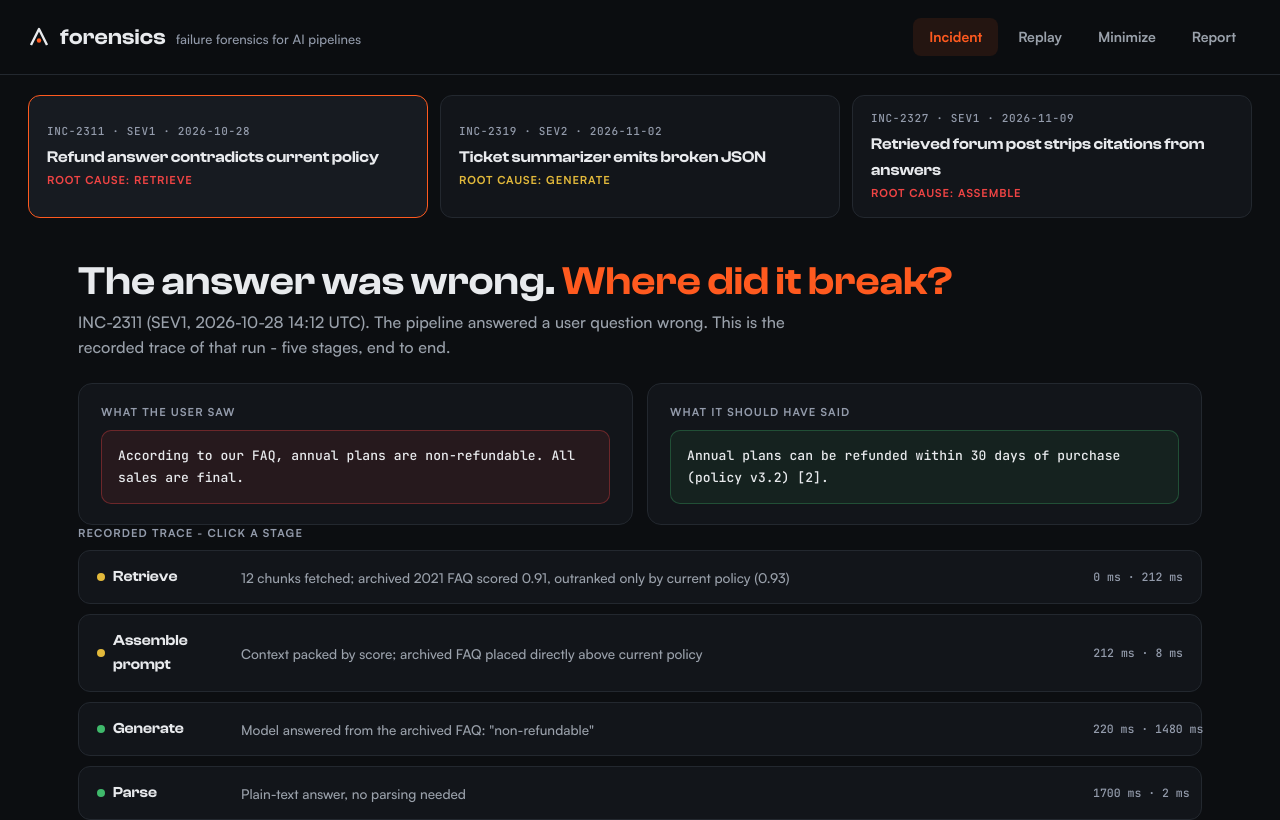
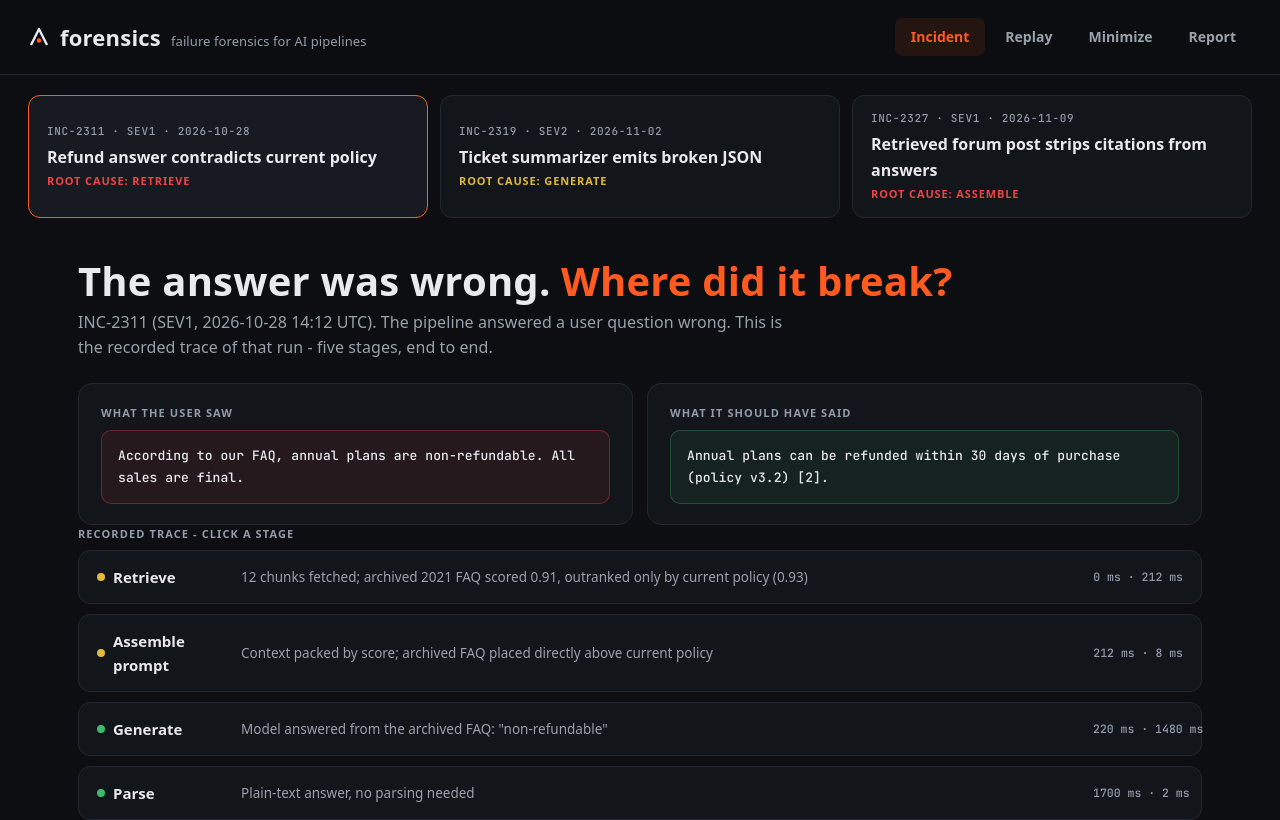
Before and after one commit to Aditya2375/forensics, a website: page docs/index.html in a window 1280 px wide. Shown: the top 820 px of the page. Drawn offline with Linux system fonts and the light colour scheme; a web font is replaced by a local one.

Commit message:
web: drop redistributed Fontshare fonts, render UI text in the system font stack

```diff
--- a/docs/style.css
+++ b/docs/style.css
@@ -1,9 +1,4 @@
 /* forensics - dark instrument panel. One accent, real fonts, deliberate motion. */
-@font-face { font-family: 'Clash Display'; src: url('./fonts/clash-display-500.woff2') format('woff2'); font-weight: 500; font-display: swap; }
-@font-face { font-family: 'Clash Display'; src: url('./fonts/clash-display-600.woff2') format('woff2'); font-weight: 600; font-display: swap; }
-@font-face { font-family: 'Satoshi'; src: url('./fonts/satoshi-400.woff2') format('woff2'); font-weight: 400; font-display: swap; }
-@font-face { font-family: 'Satoshi'; src: url('./fonts/satoshi-500.woff2') format('woff2'); font-weight: 500; font-display: swap; }
-@font-face { font-family: 'Satoshi'; src: url('./fonts/satoshi-700.woff2') format('woff2'); font-weight: 700; font-display: swap; }
 @font-face { font-family: 'JetBrains Mono'; src: url('./fonts/jetbrains-mono.woff2') format('woff2'); font-weight: 100 800; font-display: swap; }
 
 :root {
@@ -18,8 +13,8 @@
   --ok: #3fb96b;
   --warn: #e2b93b;
   --fail: #ef4444;
-  --display: 'Clash Display', 'Satoshi', system-ui, sans-serif;
-  --sans: 'Satoshi', system-ui, sans-serif;
+  --display: system-ui, -apple-system, 'Segoe UI', Roboto, 'Helvetica Neue', Arial, sans-serif;
+  --sans: system-ui, -apple-system, 'Segoe UI', Roboto, 'Helvetica Neue', Arial, sans-serif;
   --mono: 'JetBrains Mono', ui-monospace, monospace;
   --ease-out: cubic-bezier(.16,1,.3,1);
   --ease-in: cubic-bezier(.55,0,.75,0);
--- a/scripts/build-web.mjs
+++ b/scripts/build-web.mjs
@@ -35,8 +35,6 @@ for (const f of readdirSync(join(ROOT, 'src/web/fonts'))) {
 }
 
 for (const f of ['app.js', 'index.html', 'style.css',
-  'fonts/clash-display-500.woff2', 'fonts/clash-display-600.woff2',
-  'fonts/satoshi-400.woff2', 'fonts/satoshi-500.woff2', 'fonts/satoshi-700.woff2',
   'fonts/jetbrains-mono.woff2']) {
   if (!existsSync(join(DOCS, f))) throw new Error(`docs build missing ${f}`);
 }
--- a/src/web/style.css
+++ b/src/web/style.css
@@ -1,9 +1,4 @@
 /* forensics - dark instrument panel. One accent, real fonts, deliberate motion. */
-@font-face { font-family: 'Clash Display'; src: url('./fonts/clash-display-500.woff2') format('woff2'); font-weight: 500; font-display: swap; }
-@font-face { font-family: 'Clash Display'; src: url('./fonts/clash-display-600.woff2') format('woff2'); font-weight: 600; font-display: swap; }
-@font-face { font-family: 'Satoshi'; src: url('./fonts/satoshi-400.woff2') format('woff2'); font-weight: 400; font-display: swap; }
-@font-face { font-family: 'Satoshi'; src: url('./fonts/satoshi-500.woff2') format('woff2'); font-weight: 500; font-display: swap; }
-@font-face { font-family: 'Satoshi'; src: url('./fonts/satoshi-700.woff2') format('woff2'); font-weight: 700; font-display: swap; }
 @font-face { font-family: 'JetBrains Mono'; src: url('./fonts/jetbrains-mono.woff2') format('woff2'); font-weight: 100 800; font-display: swap; }
 
 :root {
@@ -18,8 +13,8 @@
   --ok: #3fb96b;
   --warn: #e2b93b;
   --fail: #ef4444;
-  --display: 'Clash Display', 'Satoshi', system-ui, sans-serif;
-  --sans: 'Satoshi', system-ui, sans-serif;
+  --display: system-ui, -apple-system, 'Segoe UI', Roboto, 'Helvetica Neue', Arial, sans-serif;
+  --sans: system-ui, -apple-system, 'Segoe UI', Roboto, 'Helvetica Neue', Arial, sans-serif;
   --mono: 'JetBrains Mono', ui-monospace, monospace;
   --ease-out: cubic-bezier(.16,1,.3,1);
   --ease-in: cubic-bezier(.55,0,.75,0);
```
Also changed, not shown: docs/fonts/clash-display-500.woff2 (deleted), docs/fonts/clash-display-600.woff2 (deleted), docs/fonts/satoshi-400.woff2 (deleted), docs/fonts/satoshi-500.woff2 (deleted), docs/fonts/satoshi-700.woff2 (deleted), src/web/fonts/clash-display-500.woff2 (deleted), src/web/fonts/clash-display-600.woff2 (deleted), src/web/fonts/satoshi-400.woff2 (deleted), src/web/fonts/satoshi-500.woff2 (deleted), src/web/fonts/satoshi-700.woff2 (deleted).
